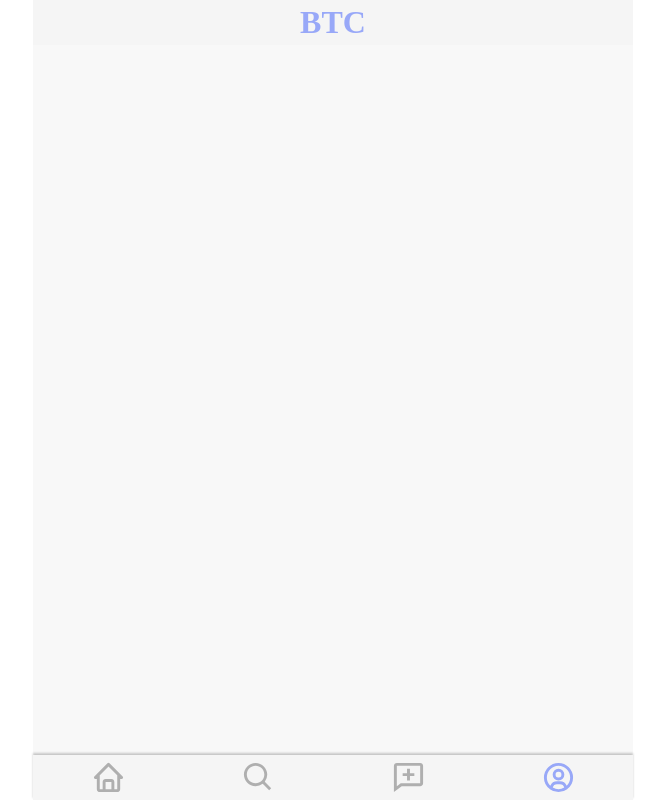
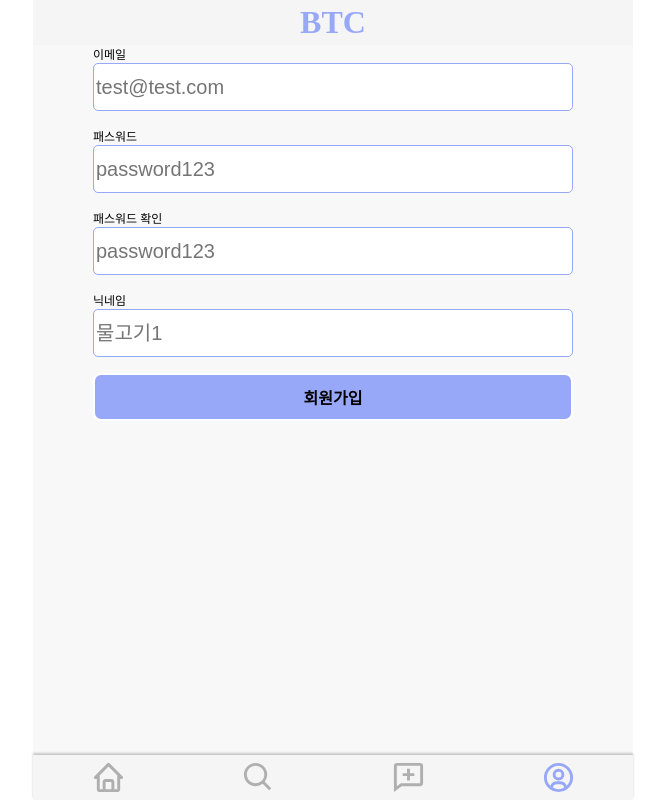
Before and after one commit to LWC421/btc_review, a Next.js app in the folder frontend/: page /user/signup in a window 1280 px wide. Shown: the whole page, without its empty margins (307-972 px from the left). Built offline with nearby package versions, Linux system fonts and the light colour scheme; no server answers; a web font is replaced by a local one.

Commit message:
[feat]회원가입 완성

```diff
--- a/frontend/api/index.ts
+++ b/frontend/api/index.ts
@@ -1,2 +1,3 @@
 export { default as loginRequest } from "./loginRequest";
 export { default as myInfoRequest } from "./myInfoRequest";
+export { default as signupRequest } from "./signupRequest";
--- /dev/null
+++ b/frontend/api/signupRequest.ts
@@ -0,0 +1,28 @@
+import axios, { AxiosError } from "axios";
+import customAxios from "utils/customAxios";
+
+type SignupProps = {
+  email: string;
+  password: string;
+  nickname: string;
+};
+
+const signupRequest = async ({ email, password, nickname }: SignupProps) => {
+  try {
+    const res = await customAxios.post<void>("/users", {
+      email,
+      password,
+      nickname,
+    });
+
+    return res.data;
+  } catch (error) {
+    if (axios.isAxiosError(error)) {
+      throw new AxiosError(error.response?.data.message);
+    } else {
+      throw new Error("무언가 잘못 되었습니다");
+    }
+  }
+};
+
+export default signupRequest;
--- /dev/null
+++ b/frontend/pageStyles/user/signup.style.tsx
@@ -0,0 +1,23 @@
+import styled from "styled-components";
+
+export const Wrapper = styled.div`
+  width: 80%;
+  margin: 0 auto;
+  display: flex;
+  justify-content: center;
+  flex-direction: column;
+  align-items: center;
+`;
+
+export const Form = styled.form`
+  width: 100%;
+  display: flex;
+  flex-direction: column;
+  gap: 1rem;
+`;
+
+export const Warning = styled.div`
+  width: 100%;
+  font-size: 0.75rem;
+  color: ${(props) => props.theme.color.primary};
+`;
--- a/frontend/pages/user/login.tsx
+++ b/frontend/pages/user/login.tsx
@@ -64,6 +64,7 @@ const Login: NextPage = () => {
             placeholder="test@gmail.com"
             type="email"
             required={true}
+            maxLength={20}
             value={email}
             onChange={onChangeEmail}
           />
@@ -73,6 +74,7 @@ const Login: NextPage = () => {
             placeholder="password"
             type="password"
             required={true}
+            maxLength={20}
             value={password}
             onChange={onChangePassword}
           />
--- a/frontend/pages/user/signup.tsx
+++ b/frontend/pages/user/signup.tsx
@@ -1,10 +1,171 @@
+import { signupRequest } from "api";
+import axios, { AxiosError } from "axios";
+import { Button, Input } from "components/common";
+import { useInput } from "hooks";
 import { NextPage } from "next";
+import { useRouter } from "next/router";
+import * as SignupSt from "pageStyles/user/signup.style";
+import { FormEvent, useEffect, useState } from "react";
+import { useMutation } from "react-query";
 
 const Signup: NextPage = () => {
+  const router = useRouter();
+
+  const [isValidEmail, setIsValidEmail] = useState<boolean>(true);
+  const [isValidPassword, setIsValidPassword] = useState<boolean>(true);
+  const [isValidPasswordCheck, setIsValidPasswordCheck] =
+    useState<boolean>(true);
+  const [isValidNickname, setIsValidNickname] = useState<boolean>(true);
+
+  const [email, onChangeEmail] = useInput<string>("", (e) => {
+    const regex = new RegExp("[a-z0-9]+@[a-z]+.[a-z]{2,3}");
+    if (!regex.test(e.target.value)) {
+      setIsValidEmail(false);
+    } else {
+      setIsValidEmail(true);
+    }
+
+    return e.target.value;
+  });
+
+  const [password, onChangePassword] = useInput<string>("", (e) => {
+    const numbRegex = new RegExp("[0-9]");
+    const charRegex = new RegExp("[a-zA-Z]");
+    if (
+      numbRegex.test(e.target.value) &&
+      charRegex.test(e.target.value) &&
+      e.target.value.length >= 8
+    ) {
+      setIsValidPassword(true);
+    } else {
+      setIsValidPassword(false);
+    }
+
+    return e.target.value;
+  });
+
+  const [passwordCheck, onChangePasswordCheck] = useInput<string>("");
+
+  const [nickname, onChangeNickname] = useInput<string>("", (e) => {
+    if (e.target.value.length < 3) {
+      setIsValidNickname(false);
+    } else {
+      setIsValidNickname(true);
+    }
+
+    return e.target.value;
+  });
+
+  useEffect(() => {
+    if (password !== passwordCheck) {
+      setIsValidPasswordCheck(false);
+    } else {
+      setIsValidPasswordCheck(true);
+    }
+  }, [password, passwordCheck]);
+
+  const { mutate, isLoading } = useMutation<void, AxiosError | Error>(
+    () => signupRequest({ email, password, nickname }),
+    {
+      onSuccess: () => {
+        //회원가입 성공
+        alert("회원가입을 축하합니다");
+        router.push = "/user/login";
+      },
+      onError: (error) => {
+        //회원가입 실패
+        if (axios.isAxiosError(error)) {
+          alert(error.message);
+        } else {
+          alert(error);
+        }
+      },
+    }
+  );
+
+  const onClickSignup = (e: FormEvent) => {
+    e.preventDefault();
+    if (
+      isValidEmail &&
+      isValidPassword &&
+      isValidPasswordCheck &&
+      isValidNickname
+    ) {
+      mutate();
+    } else {
+      alert("입력 정보를 확인해주세요");
+    }
+  };
+
   return (
-    <>
-      <div></div>
-    </>
+    <SignupSt.Wrapper>
+      <SignupSt.Form onSubmit={onClickSignup}>
+        <div>
+          <Input
+            id="email"
+            type="email"
+            placeholder="test@test.com"
+            label="이메일"
+            maxLength={20}
+            required={true}
+            value={email}
+            onChange={onChangeEmail}
+          />
+          {!isValidEmail && (
+            <SignupSt.Warning>이메일 형식이 올바르지 않습니다</SignupSt.Warning>
+          )}
+        </div>
+        <div>
+          <Input
+            id="password"
+            type="password"
+            placeholder="password123"
+            label="패스워드"
+            maxLength={20}
+            required={true}
+            value={password}
+            onChange={onChangePassword}
+          />
+          {!isValidPassword && (
+            <SignupSt.Warning>
+              패스워드는 8글자 이상, 숫자와 문자를 포함해야합니다
+            </SignupSt.Warning>
+          )}
+        </div>
+        <div>
+          <Input
+            id="passwordCheck"
+            type="password"
+            placeholder="password123"
+            label="패스워드 확인"
+            maxLength={20}
+            required={true}
+            value={passwordCheck}
+            onChange={onChangePasswordCheck}
+          />
+          {!isValidPasswordCheck && (
+            <SignupSt.Warning>패스워드가 일치하지 않습니다</SignupSt.Warning>
+          )}
+        </div>
+        <div>
+          <Input
+            id="nickname"
+            placeholder="물고기1"
+            label="닉네임"
+            maxLength={10}
+            required={true}
+            value={nickname}
+            onChange={onChangeNickname}
+          />
+          {!isValidNickname && (
+            <SignupSt.Warning>닉네임은 3글자 이상이여야합니다</SignupSt.Warning>
+          )}
+        </div>
+        <Button primary type="submit" loading={isLoading}>
+          회원가입
+        </Button>
+      </SignupSt.Form>
+    </SignupSt.Wrapper>
   );
 };
 
```
Also changed, not shown: frontend/pages/user/index.tsx (+17 -3 lines).
